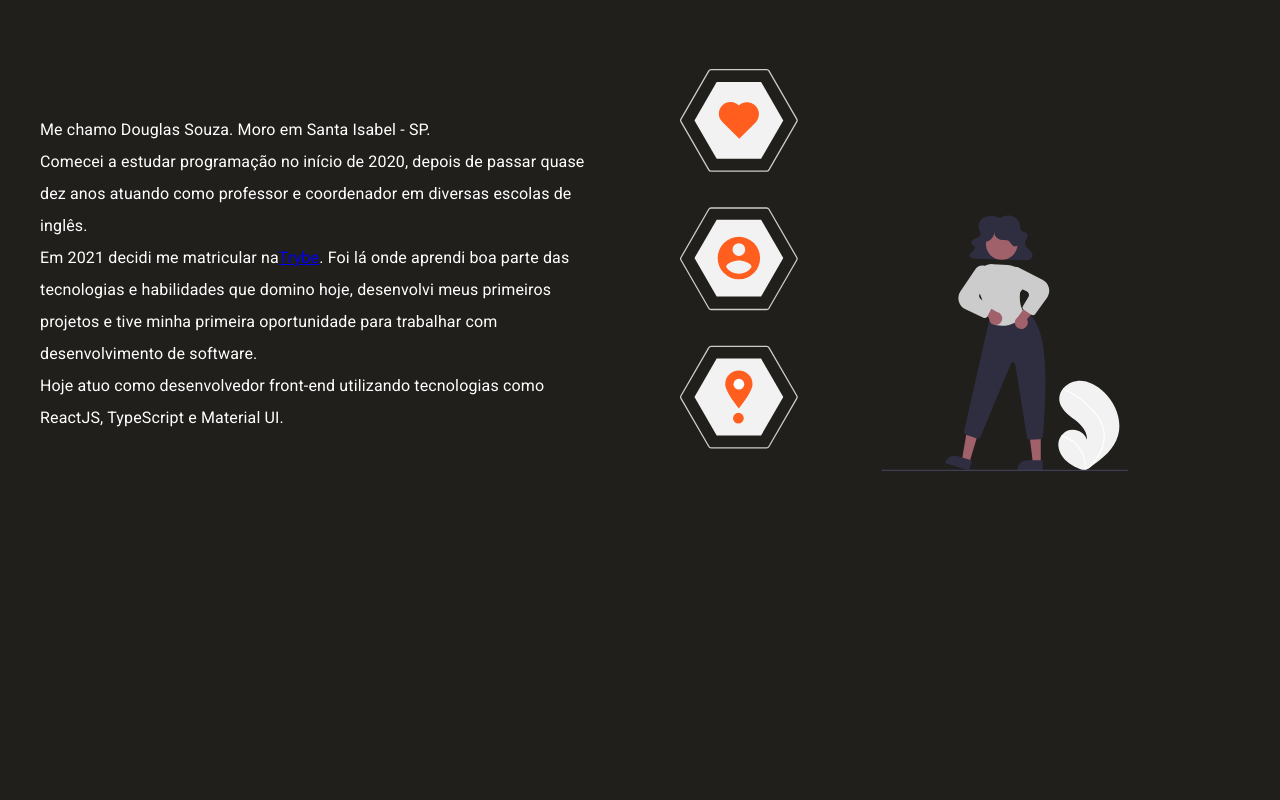
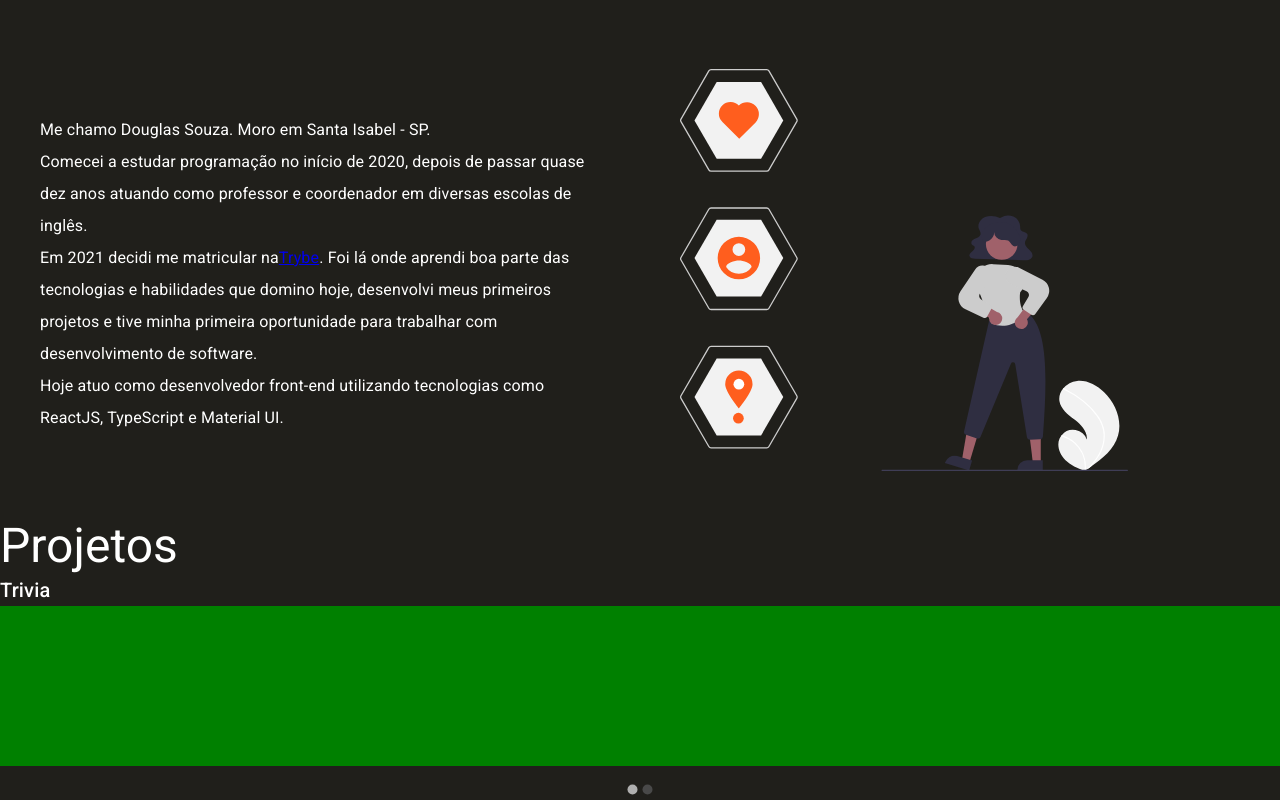
Before and after one commit to douglas-ssouza/portfolio, a React (Create React App) app: page / in a window 1280 px wide. Shown: the part 779-1579 px from the top of the page. Before the commit the page ends 1297 px from the top, so only its background shows below. Built offline with nearby package versions, Linux system fonts and the light colour scheme.

Commit message:
feat: adds Projects Block

```diff
--- /dev/null
+++ b/src/components/ProjectsBlock.tsx
@@ -0,0 +1,32 @@
+import React from 'react';
+
+import Grid from '@mui/material/Grid';
+import Typography from '@mui/material/Typography';
+
+import Carousel from 'react-material-ui-carousel';
+
+function ProjectsBlock() {
+	return (
+		<Grid container direction='column'>
+			<Grid item>
+				<Typography component='h2' variant='h3'>
+					Projetos
+				</Typography>
+			</Grid>
+			<Grid item>
+				<Carousel>
+					<div>
+						<Typography variant='h6'>Trybetunes</Typography>
+						<div style={{height: '10em', width: '100%', background: 'red'}}></div>
+					</div>
+					<div>
+						<Typography variant='h6'>Trivia</Typography>
+						<div style={{height: '10em', width: '100%', background: 'green'}}></div>
+					</div>
+				</Carousel>
+			</Grid>
+		</Grid>
+	);
+}
+
+export default ProjectsBlock;
--- a/src/pages/Home.tsx
+++ b/src/pages/Home.tsx
@@ -4,6 +4,7 @@ import Grid from '@mui/material/Grid';
 
 import GreetingBlock from '../components/GreetingBlock';
 import AboutBlock from '../components/AboutBlock';
+import ProjectsBlock from '../components/ProjectsBlock';
 
 function Home() {
 	return (
@@ -14,6 +15,9 @@ function Home() {
 			<Grid item>
 				<AboutBlock />
 			</Grid>
+			<Grid item>
+				<ProjectsBlock />
+			</Grid>
 		</Grid>
 	);
 }
```
